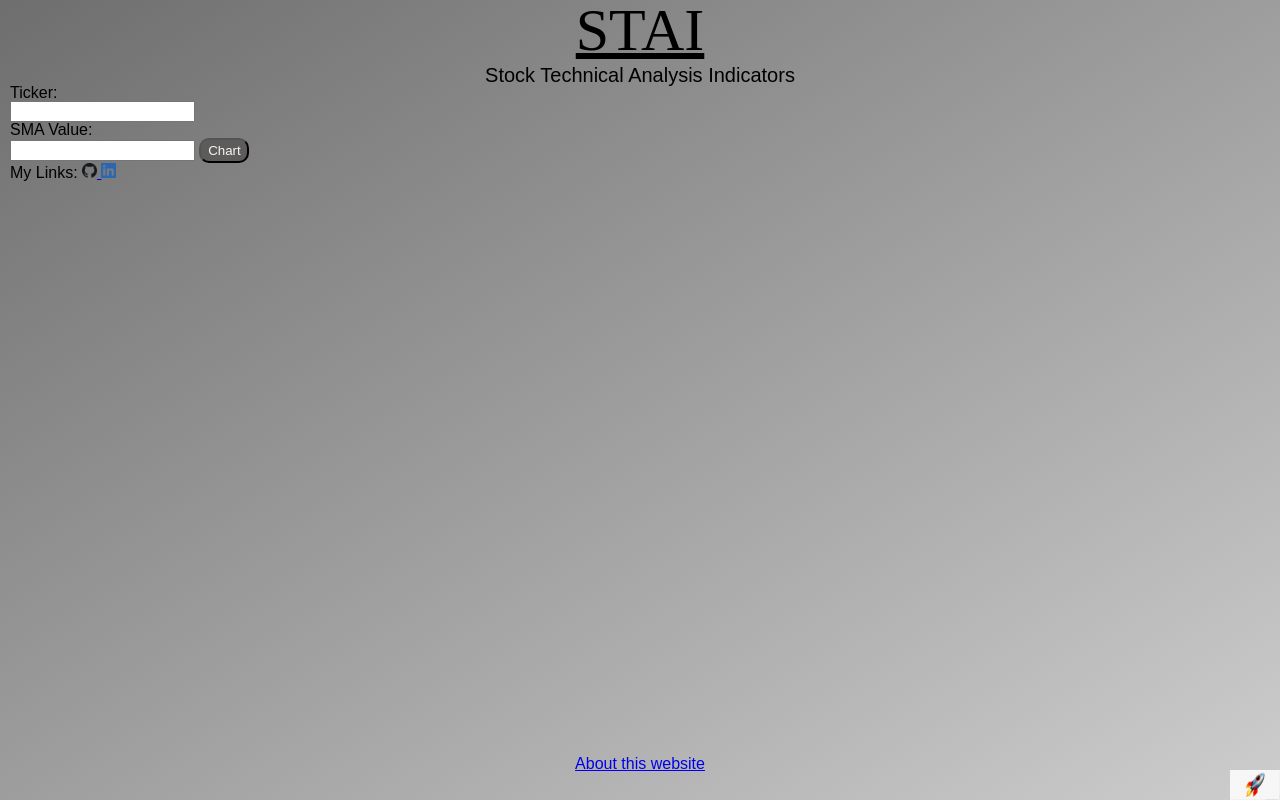
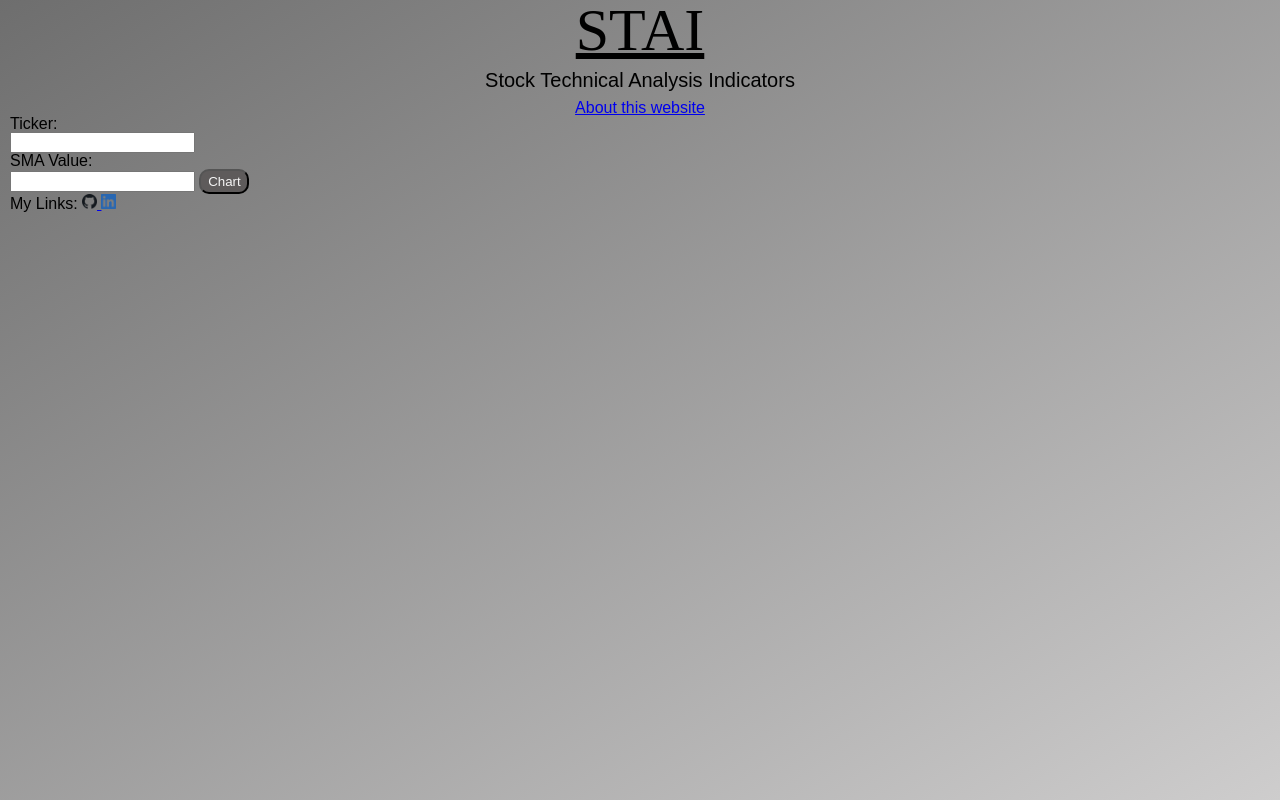
Before and after one commit to cdellacqua123/stai_js_project, a website built with webpack: page index.html in a window 1280 px wide. Built offline with nearby package versions, Linux system fonts and the light colour scheme; no server answers.

Commit message:
adjusted placement of about link

```diff
--- a/index.html
+++ b/index.html
@@ -17,6 +17,9 @@
 <body>
     <h1><u>STAI</u></h1>
     <h2>Stock Technical Analysis Indicators</h2>
+    <div class="about-container">
+        <a class="about" href="./about_page.html">About this website</a>
+    </div>
     <div class="container">
         <div id="chart"></div>
 
@@ -39,9 +42,7 @@
                     <img src="./images/Linkedin.png" width="15" height = "15">
                 </a>
         </div>
-        <div class="back-to-main">
-            <a class="about" href="./about_page.html">About this website</a>
-        </div>
+
     </p>
 
 
@@ -49,14 +50,14 @@
 
 
 
-<button class="rocket" onclick="playMusic()"><img class="rocket" src="./images/moon.png" width="50" height = "30"></button>
+<!-- <button class="rocket" onclick="playMusic()"><img class="rocket" src="./images/moon.png" width="50" height = "30"></button> -->
 
-<script>
+<!-- <script>
     function playMusic() {
             var music = new Audio('https://s3-us-west-2.amazonaws.com/s.cdpn.io/241793/airhorn.mp3');
             music.play();
         }
-</script>
+</script> -->
 
 
 </body>
--- a/src/styles/stylings.css
+++ b/src/styles/stylings.css
@@ -36,7 +36,7 @@ h2 {
     text-align: center;
     font-size: 20px;
     float: initial;
-    margin-top: 5px;
+    margin-top: 10px;
 }
 
 div {
@@ -100,17 +100,10 @@ p ~ p {
     bottom: 20px;
     transform: translate(-50%, -50%);
     margin: 0 auto;
-
 }
 
-
-
-
-
-.rocket {
-    opacity: 100;
-    position: fixed;
-    /* bottom: 1px; */
-    right: 0;
-    bottom: 0;
+.about-container {
+    width: 100%;
+    text-align: center;
+    margin-top: 10px;
 }
```
Also changed, not shown: 1 other file.
